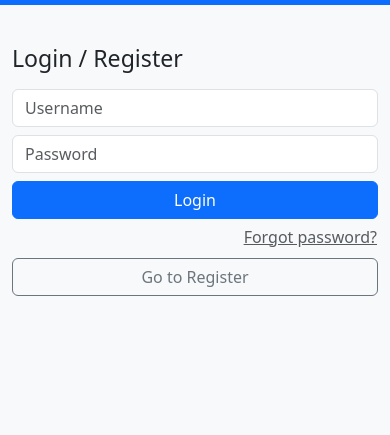
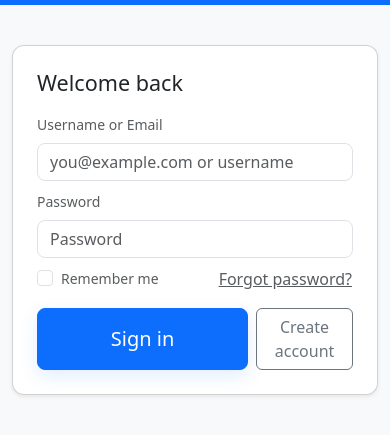
Before and after one commit to Raphaellagbo/IS, a plain HTML site: page static/index.html in a window 390 px wide. Shown: the part 53-488 px from the top of the page. Drawn offline with nearby package versions, Linux system fonts and the light colour scheme; no server answers.

Commit message:
UI: modernize login form to match register (card layout, loading state, inline error)

```diff
--- a/static/app.js
+++ b/static/app.js
@@ -27,6 +27,15 @@ function showRegister() {
 // LOGIN / REGISTER / LOGOUT
 async function loginFunc(event) {
     event.preventDefault();
+    const btn = document.getElementById('login-button');
+    const btnText = document.getElementById('login-button-text');
+    btn.disabled = true;
+    const prevText = btnText.innerHTML;
+    btnText.innerHTML = '<span class="spinner-border spinner-border-sm me-2" role="status" aria-hidden="true"></span>Signing in...';
+    const errorEl = document.getElementById('login-error');
+    if (errorEl) { errorEl.style.display = 'none'; errorEl.textContent = ''; }
+
+    try {
         const username = document.getElementById('login-username').value;
         const password = document.getElementById('login-password').value;
         const res = await fetch('/api/login', {
@@ -40,7 +49,21 @@ async function loginFunc(event) {
             showDashboard(data.username);
             showTab('dashboard');
         } else {
+            if (errorEl) {
+                errorEl.style.display = 'block';
+                errorEl.textContent = data.error || "Login failed";
+            }
             showNotification(data.error || "Login failed");
+        }
+    } catch (err) {
+        if (errorEl) {
+            errorEl.style.display = 'block';
+            errorEl.textContent = 'Login request failed';
+        }
+        showNotification('Login request failed', 'danger');
+    } finally {
+        btn.disabled = false;
+        btnText.innerHTML = prevText;
     }
 }
 
--- a/static/index.html
+++ b/static/index.html
@@ -143,6 +143,30 @@
             }
         }
 
+        /* Login card styling */
+        .login-card {
+            max-width: 480px;
+            border-radius: 12px;
+        }
+
+        .login-card .form-control {
+            border-radius: 8px;
+        }
+
+        .login-card .btn-primary {
+            box-shadow: 0 6px 18px rgba(13, 110, 253, 0.12);
+        }
+
+        @media (max-width: 576px) {
+            .login-card {
+                padding: 1rem;
+            }
+
+            .login-card .btn-lg {
+                width: 100%;
+            }
+        }
+
         /* ... (rest of CSS for actions) ... */
     </style>
 </head>
@@ -193,23 +217,38 @@
         <div class="container py-4">
             <div id="auth-section" class="mb-4" style="display:none !important;">
                 <div id="login-box">
-                    <h3 class="mb-3">Login / Register</h3>
-                    <form class="mb-3" id="login-form">
-                        <input type="text" id="login-username" class="form-control mb-2" placeholder="Username"
-                            required>
-                        <input type="password" id="login-password" class="form-control mb-2" placeholder="Password"
-                            required>
-                        <div class="mb-2">
-                            <button type="submit" class="btn btn-primary w-100">Login</button>
-                            <div class="text-end mt-1">
-                                <button type="button" class="btn btn-link p-0 small text-muted"
+                    <div class="card login-card mx-auto shadow-sm p-4">
+                        <h4 class="mb-3">Welcome back</h4>
+                        <form class="mb-0" id="login-form">
+                            <label for="login-username" class="form-label small text-muted">Username or Email</label>
+                            <input type="text" id="login-username" class="form-control mb-2"
+                                placeholder="you@example.com or username" required>
+
+                            <label for="login-password" class="form-label small text-muted">Password</label>
+                            <input type="password" id="login-password" class="form-control mb-2" placeholder="Password"
+                                required>
+
+                            <div class="d-flex justify-content-between align-items-center mt-2">
+                                <div class="form-check">
+                                    <input class="form-check-input" type="checkbox" value="" id="remember-me">
+                                    <label class="form-check-label small text-muted" for="remember-me">Remember
+                                        me</label>
+                                </div>
+                                <button type="button" class="btn btn-link small text-muted p-0"
                                     id="forgot-password-link" onclick="showPasswordResetRequest()">Forgot
                                     password?</button>
                             </div>
-                        </div>
-                        <button type="button" class="btn btn-outline-secondary w-100" onclick="showRegister()">Go to
-                            Register</button>
-                    </form>
+
+                            <div id="login-error" class="form-text text-danger mt-2" style="display:none;"></div>
+
+                            <div class="mt-3 d-flex gap-2">
+                                <button type="submit" class="btn btn-primary btn-lg flex-grow-1" id="login-button"><span
+                                        id="login-button-text">Sign in</span></button>
+                                <button type="button" class="btn btn-outline-secondary" onclick="showRegister()">Create
+                                    account</button>
+                            </div>
+                        </form>
+                    </div>
 
                     <form class="mb-3" id="password-reset-request-form" style="display:none;">
                         <input type="email" id="reset-request-email" class="form-control mb-2"
```
Lines whose indentation alone changed are shown as unchanged.
